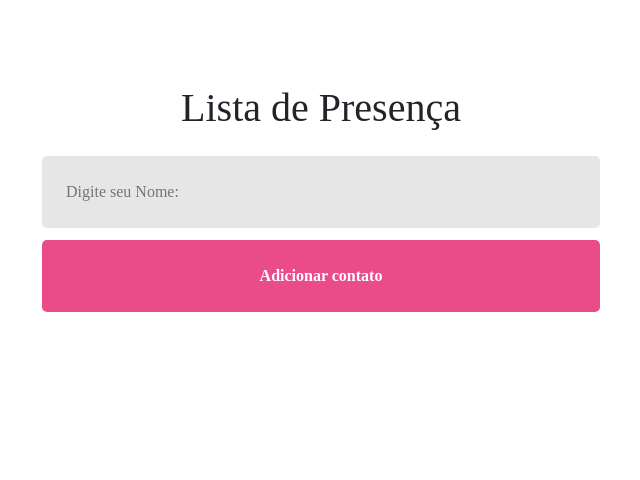
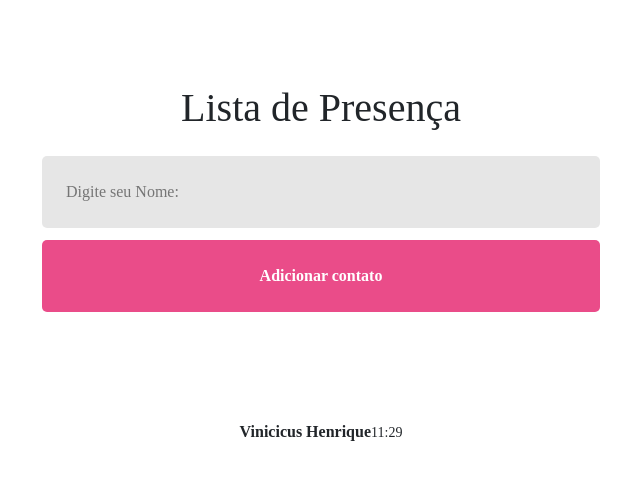
Before and after one commit to ViniHGV/React_App, a React (Vite) app: page / in a window 1280 px wide. Shown: the top 480 px of the page, without its empty margins (319-959 px from the left). Built offline with nearby package versions, Linux system fonts and the light colour scheme.

Commit message:
Importando o Card

```diff
--- a/src/components/card/index.jsx
+++ b/src/components/card/index.jsx
@@ -3,7 +3,8 @@ import './index.css';
 const Card = () => {
     return(
         <div>
-
+            <strong>Vinicicus Henrique</strong>
+            <small>11:29</small>
         </div>
     )
 }
--- a/src/pages/Home/index.jsx
+++ b/src/pages/Home/index.jsx
@@ -1,6 +1,7 @@
 import { useState } from 'react';
 import reactLogo from '../../assets/react.svg';
 import './index.css'
+import Card from '../../components/card';
 
 function Home() {
   return (
@@ -8,6 +9,8 @@ function Home() {
         <h1>Lista de Presença</h1>
         <input type="text" placeholder='Digite seu Nome:'/>
         <button>Adicionar contato</button>
+        <br />
+        <Card/>
       </div>
   )
 }
```
